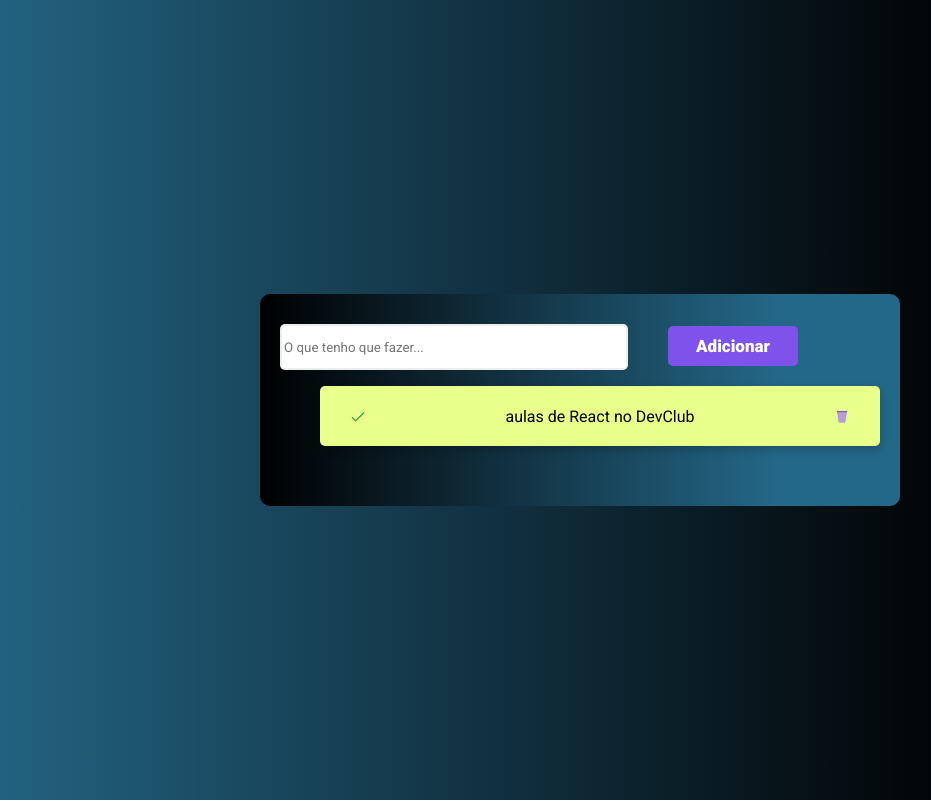
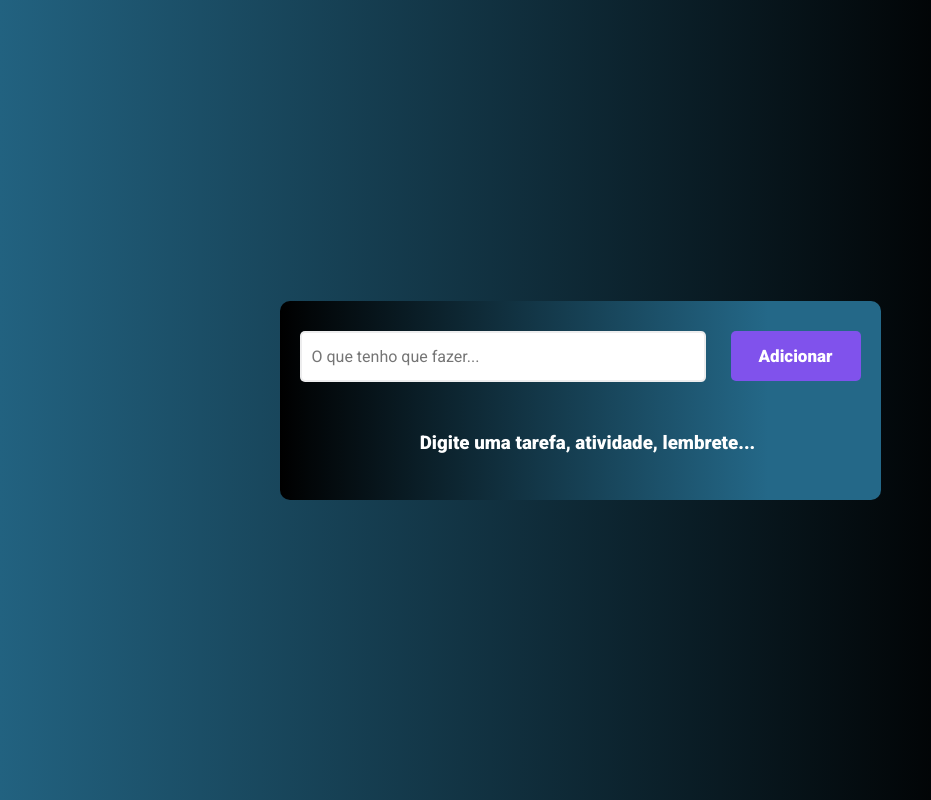
Before and after one commit to victorSmenezes/primeiro-projeto-react, a React (Vite) app: page / in a window 1280 px wide. Shown: the whole page, without its empty margins (60-991 px from the left). Built offline with nearby package versions, Linux system fonts and the light colour scheme.

Commit message:
penultima commit

```diff
--- a/src/App.jsx
+++ b/src/App.jsx
@@ -1,10 +1,9 @@
 import React, { useState } from 'react';
-import { FcEmptyTrash, FcCheckmark } from "react-icons/fc";
 import { v4 as uuid } from 'uuid';
-import { Container, ToDoList, Input, Button, ListItem } from './styles.js';
+import { Container, ToDoList, Input, Button, ListItem, NoTask, Trash, Check } from './styles.js';
 
 function App() {
-  const [list, setList] = useState([{ id: uuid(), task: "aulas de React no DevClub", finished: true }])
+  const [list, setList] = useState([])
   const [task, setTask] = useState('')
 
   const inputValue = (event) => {
@@ -12,7 +11,9 @@ function App() {
   }
 
   const buttonClick = () => {
+    if (task) {
       setList([...list, { id: uuid(), task: task, finished: false }])
+    }
   }
 
   const finishTask = (id) => {
@@ -41,13 +42,18 @@ function App() {
         <Button onClick={buttonClick}>Adicionar</Button>
 
         <ul>
-          {list.map((item) => (
+          {list.length > 0 ?(
+            list.map((item) => (
               <ListItem isFinished={item.finished} key={item.id}>
-              <FcCheckmark onClick={() => finishTask(item.id)} />
+                <Check onClick={() => finishTask(item.id)} />
                 <li>{item.task}</li>
-              <FcEmptyTrash onClick={() => deleteTask(item.id)} />
+                <Trash onClick={() => deleteTask(item.id)} />
               </ListItem>
-          ))}
+            )))
+            : (
+            <NoTask>Digite uma tarefa, atividade, lembrete...</NoTask>
+            )
+          }
         </ul>
       </ToDoList>
     </Container>
--- a/src/styles.js
+++ b/src/styles.js
@@ -1,4 +1,6 @@
 import styled from 'styled-components'
+
+import { FcEmptyTrash, FcCheckmark } from "react-icons/fc";
 
 export const Container = styled.div`
     background: linear-gradient(90deg, #246888 0%, #000000 81.25%);
@@ -7,6 +9,11 @@ export const Container = styled.div`
     display: flex;
     justify-content: center;
     align-items: center;
+
+    ul{
+        margin-top: 30px;
+        padding-left: 15px;
+    }
 `
 
 export const ToDoList = styled.div`
@@ -18,9 +25,11 @@ export const ToDoList = styled.div`
 export const Input = styled.input`
     border: 2px solid rgba(209, 211, 212, 0.4);
     border-radius: 5px;
-    height: 40px;
-    margin-right: 40px;
-    width: 340px;
+    font-size: 16px;
+    padding-left: 10px;
+    height: 45px;
+    margin-right: 25px;
+    width: 390px;
 `
 export const Button = styled.button`
     background: #8052EC;
@@ -28,10 +37,11 @@ export const Button = styled.button`
     font-weight: 900;
     font-size: 17px;
     line-height: 2px;
-    height: 40px;
+    height: 50px;
     border: none;
     color: #FFFFFF;
     width: 130px;
+    cursor: pointer;
 `
 
 export const ListItem = styled.div`
@@ -44,9 +54,23 @@ export const ListItem = styled.div`
     justify-content: space-between;
     margin-bottom: 30px;
     padding: 0 30px;
-    width: 500px;
+    width: 490px;
 
     li{
         list-style: none;
     }
 `
+export const NoTask = styled.h3`
+    padding-top: 20px;
+    margin-bottom: 1px;
+    text-align: center;
+    color: #FFFFFF;
+`
+
+export const Trash = styled(FcEmptyTrash)`
+    cursor: pointer;
+`
+
+export const Check = styled(FcCheckmark)`
+    cursor: pointer;
+`
```
Lines whose indentation alone changed are shown as unchanged.
